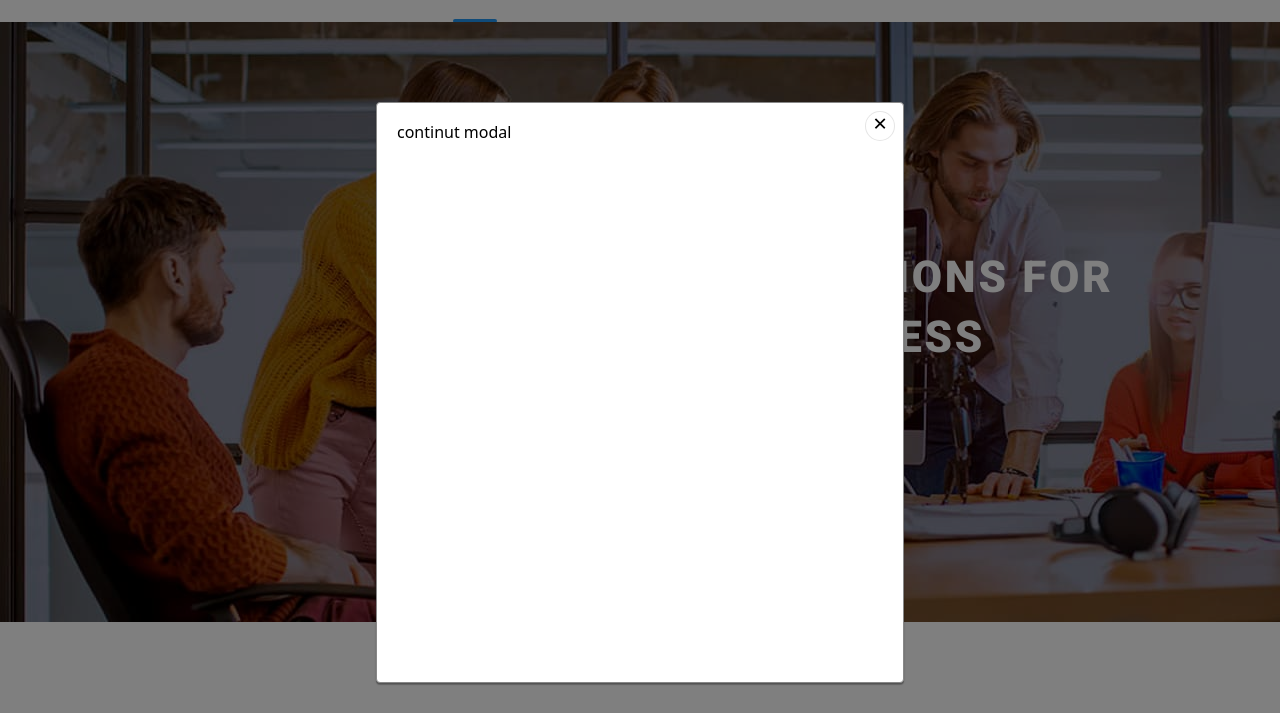
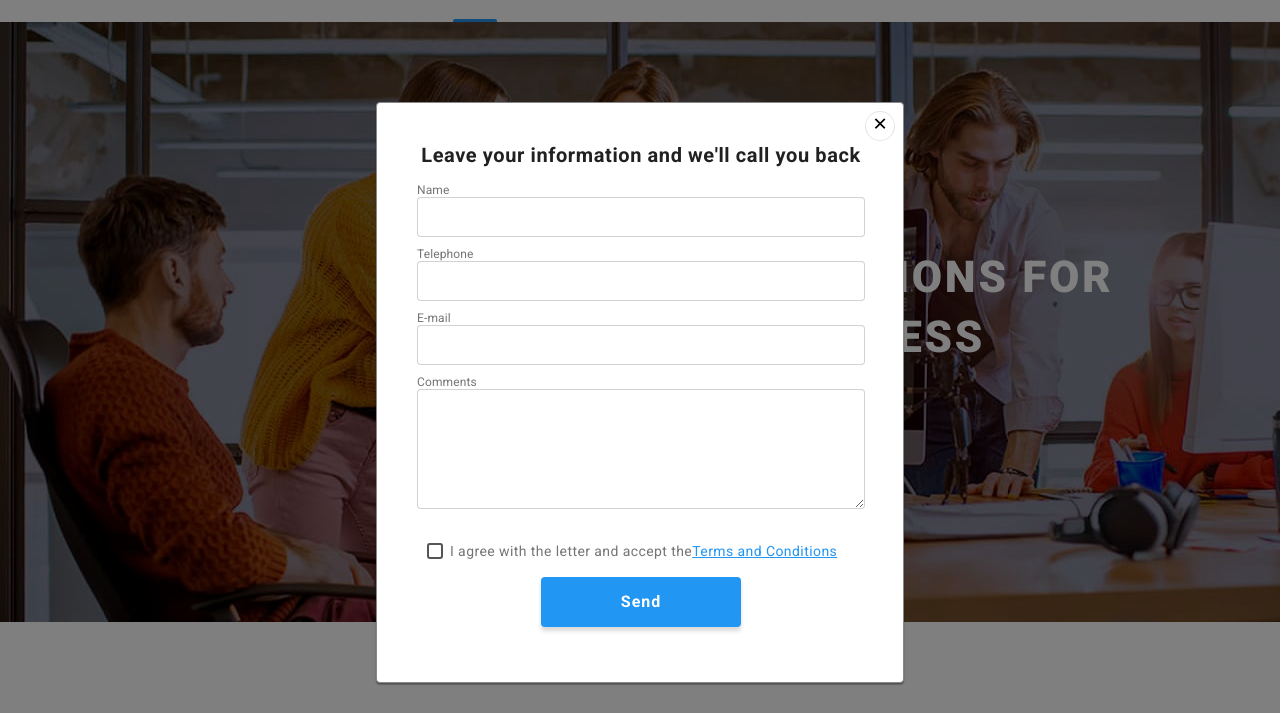
Before and after one commit to CosescuNicu/goit-markup-hw-06, a plain HTML site: page index.html in a window 1280 px wide. Both pictures are taken after a click on the button "Request our service". Shown: the part 58-771 px from the top of the page. Drawn offline with nearby package versions, Linux system fonts and the light colour scheme.

Commit message:
modal form no svg

```diff
--- a/css/styles.css
+++ b/css/styles.css
@@ -770,7 +770,8 @@ a:hover {
   margin: 0;
   padding-bottom: 20px;
 }
-input[type="text"] {
+
+.mail-subscribe {
   width: 358px;
   height: 50px;
   padding: 15px 16px;
@@ -780,9 +781,6 @@ input[type="text"] {
   background: rgba(33, 150, 243, 0);
   box-shadow: 0px 4px 4px 0px rgba(0, 0, 0, 0.15);
   color: rgba(255, 255, 255, 0.6);
-}
-
-.mail-subscribe {
   font-family: Roboto;
   font-size: 16px;
   font-style: normal;
@@ -851,9 +849,8 @@ input[type="text"] {
 }
 .modal-content {
   position: relative;
-  background-color: #fefefe;
   margin: auto;
-  padding: 20px;
+  padding: 40px;
   border: 1px solid #888;
   width: 528px;
   height: 581px;
@@ -890,3 +887,170 @@ input[type="text"] {
   color: #2196f3;
   background: #f5f4fa;
 }
+/* formular modal */
+
+.modal-content-title {
+  margin: 0;
+  padding-bottom: 12px;
+  width: 448px;
+  color: #212121;
+  text-align: center;
+  font-family: Roboto;
+  font-size: 20px;
+  font-style: normal;
+  font-weight: 700;
+  line-height: normal;
+  letter-spacing: 0.6px;
+}
+.form {
+  display: inline-flex;
+  flex-direction: column;
+  align-items: stretch;
+  row-gap: 10px;
+  width: 448px;
+  height: 342px;
+  flex-shrink: 0;
+}
+
+.form-group {
+  position: relative;
+  display: inline-flex;
+  flex-direction: column;
+  color: #757575;
+  font-family: Roboto;
+  font-size: 12px;
+  font-style: normal;
+  font-weight: 400;
+  line-height: normal;
+  letter-spacing: 0.12px;
+}
+.form-control {
+  width: 448px;
+  height: 40px;
+  flex-shrink: 0;
+  border-radius: 4px;
+  border: 1px solid rgba(33, 33, 33, 0.2);
+}
+.icon-phone {
+  position: absolute;
+  display: inline-block;
+  width: 18px;
+  height: 18px;
+  flex-shrink: 0;
+  stroke-width: 0;
+  stroke: currentColor;
+  fill: currentColor;
+}
+.text-area {
+  display: flex;
+  width: 448px;
+  height: 138px;
+  flex-shrink: 0;
+  flex-direction: column;
+  color: #757575;
+  font-family: Roboto;
+  font-size: 12px;
+  font-style: normal;
+  font-weight: 400;
+  line-height: normal;
+  letter-spacing: 0.12px;
+}
+
+.textarea-form-control {
+  width: 448px;
+  height: 120px;
+  flex-shrink: 0;
+  border-radius: 4px;
+  border: 1px solid rgba(33, 33, 33, 0.2);
+  padding: 12px 16px;
+}
+.checkbox {
+  position: relative;
+  display: flex;
+  justify-content: center;
+}
+
+.box {
+  position: absolute;
+  top: 35%;
+  left: 10px;
+  width: 16px;
+  height: 15px;
+  flex-shrink: 0;
+}
+.box:before {
+  content: "";
+  display: block;
+  position: absolute;
+  width: 16px;
+  height: 16px;
+  top: 0;
+  left: 0;
+  border: 2px solid #555555;
+  border-radius: 3px;
+  background-color: white;
+}
+
+.box:checked:after {
+  content: "";
+  display: block;
+  width: 5px;
+  height: 10px;
+  border: solid black;
+  border-width: 0 2px 2px 0;
+  -webkit-transform: rotate(45deg);
+  -ms-transform: rotate(45deg);
+  transform: rotate(45deg);
+  position: absolute;
+  top: 2px;
+  left: 6px;
+}
+
+.terms-condition {
+  display: inline-flex;
+  width: 396px;
+  height: 24px;
+  padding-left: 8px;
+  flex-shrink: 0;
+  color: #757575;
+  font-family: Roboto;
+  font-size: 14px;
+  font-style: normal;
+  font-weight: 400;
+  line-height: 24px; /* 171.429% */
+  letter-spacing: 0.42px;
+}
+.terms {
+  color: #2196f3;
+  font-family: Roboto;
+  font-size: 14px;
+  font-style: normal;
+  font-weight: 400;
+  line-height: 24px;
+  letter-spacing: 0.42px;
+  text-decoration-line: underline;
+}
+.btn-default {
+  position: absolute;
+  left: 164px;
+  width: 200px;
+  height: 50px;
+  flex-shrink: 0;
+  border: none;
+  border-radius: 4px;
+  background: #2196f3;
+  box-shadow: 0px 4px 4px 0px rgba(0, 0, 0, 0.15);
+  color: #fff;
+  text-align: center;
+  font-family: Roboto;
+  font-size: 16px;
+  font-style: normal;
+  font-weight: 700;
+  line-height: 30px; /* 187.5% */
+  letter-spacing: 0.96px;
+  cursor: pointer;
+}
+.btn-default:hover {
+  transition: 0.5s ease;
+  transition-timing-function: cubic-bezier(0.4, 0, 0.2, 1);
+}
--- a/index.html
+++ b/index.html
@@ -415,7 +415,48 @@
     <div class="modal is-hidden" data-modal>
       <div class="modal-content">
         <button class="close-btn is-open" data-modal-close>&times</button>
-        continut modal
+        <h2 class="modal-content-title">
+          Leave your information and we'll call you back
+        </h2>
+        <form class="form">
+          <div class="form-group">
+            <label for="name">Name</label>
+            <input class="form-control" type="text" id="name" />
+            <svg class="icon-phone">
+              <use href="/icons/symbol-defs.svg#icon-phone"></use>
+            </svg>
+          </div>
+          <div class="form-group">
+            <label for="phone">Telephone</label>
+            <input class="form-control" type="tel" id="phone" />
+          </div>
+          <div class="form-group">
+            <label for="email">E-mail</label>
+            <input class="form-control" type="email" id="email" />
+          </div>
+          <div class="text-area">
+            <label for="comments">Comments</label>
+            <textarea
+              id="comments"
+              class="textarea-form-control"
+              name="comments"
+              rows="8"
+              cols="50"
+              placeholder="Enter the text"
+            >
+            </textarea>
+          </div>
+        </form>
+        <div class="checkbox">
+          <label>
+            <input class="box" type="checkbox" />
+            <p class="terms-condition">
+              I agree with the letter and accept the
+              <span class="terms">Terms and Conditions</span>
+            </p></label
+          >
+        </div>
+        <button type="submit" class="btn-default">Send</button>
       </div>
     </div>
     <script src="./js/modal.js"></script>
```
Also changed, not shown: icons/symbol-defs.svg.
